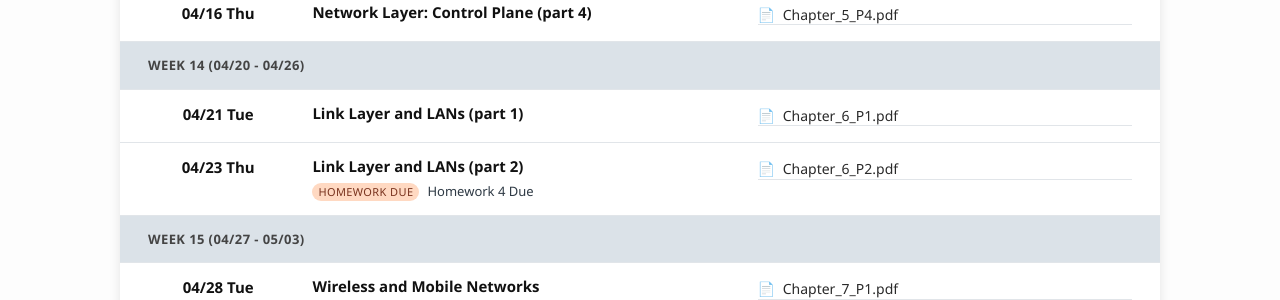
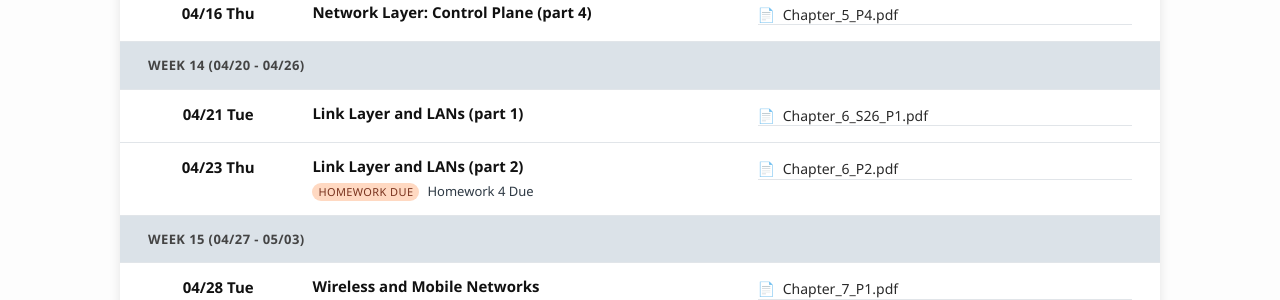
Before and after one commit to xieyaxiongfly/CSE589_UB_SP26, a Jekyll site: the page built from schedule.md, in a window 1280 px wide and 900 px high, scrolled down 2302 px. Shown: the part 189-489 px from the top of the window. Built offline with Jekyll 4.4.1, drawn with Linux system fonts in a browser that asks for light colours; nearby versions of some CDN libraries.

Commit message:
updated slides

```diff
--- a/_data/course_schedule.yml
+++ b/_data/course_schedule.yml
@@ -212,8 +212,8 @@ lecture_sequence:
     url: https://xieyaxiongfly.github.io/CSE589_UB_SP26/static_files/uploads/Chapter_5_P4.pdf
 - topic: Link Layer and LANs (part 1)
   materials:
-  - name: Chapter_6_P1.pdf
-    url: https://xieyaxiongfly.github.io/CSE589_UB_SP26/static_files/uploads/Chapter_6_P1.pdf
+  - name: Chapter_6_S26_P1.pdf
+    url: https://xieyaxiongfly.github.io/CSE589_UB_SP26/static_files/uploads/Chapter_6_S26_P1.pdf
 - topic: Link Layer and LANs (part 2)
   materials:
   - name: Chapter_6_P2.pdf
```
Also changed, not shown: 1 other file.
